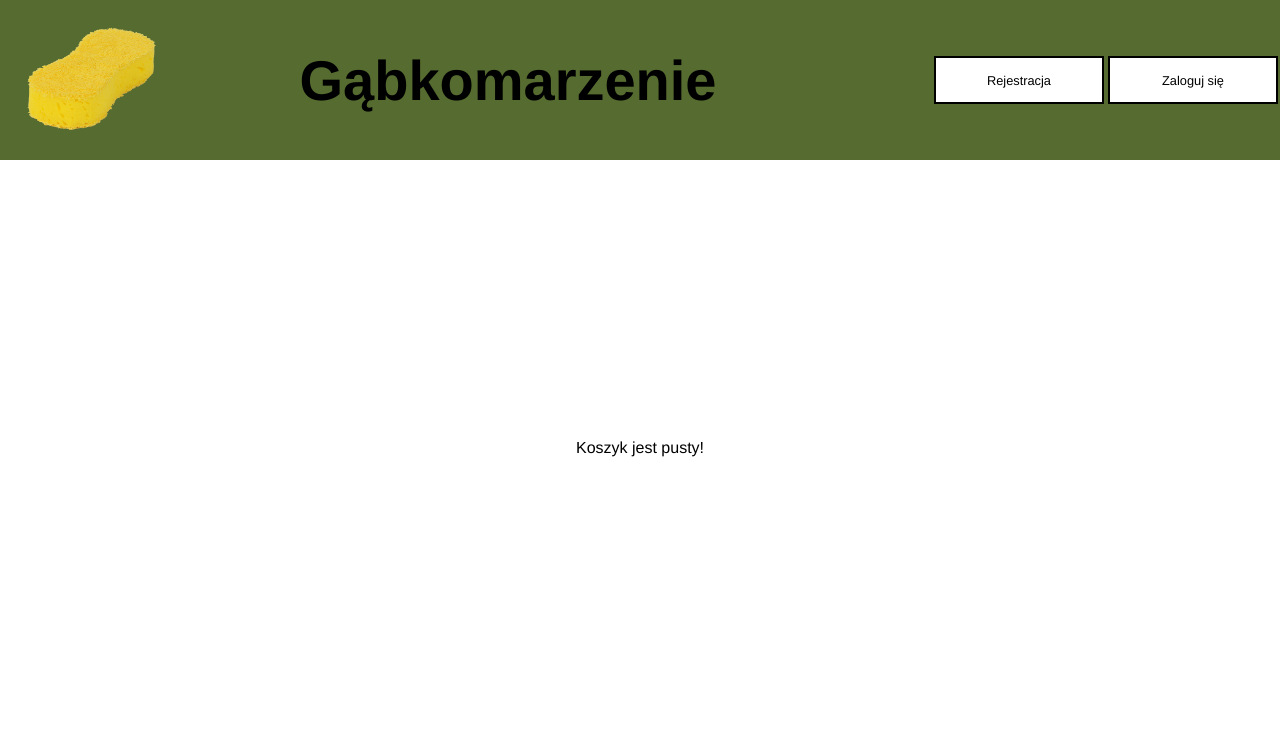
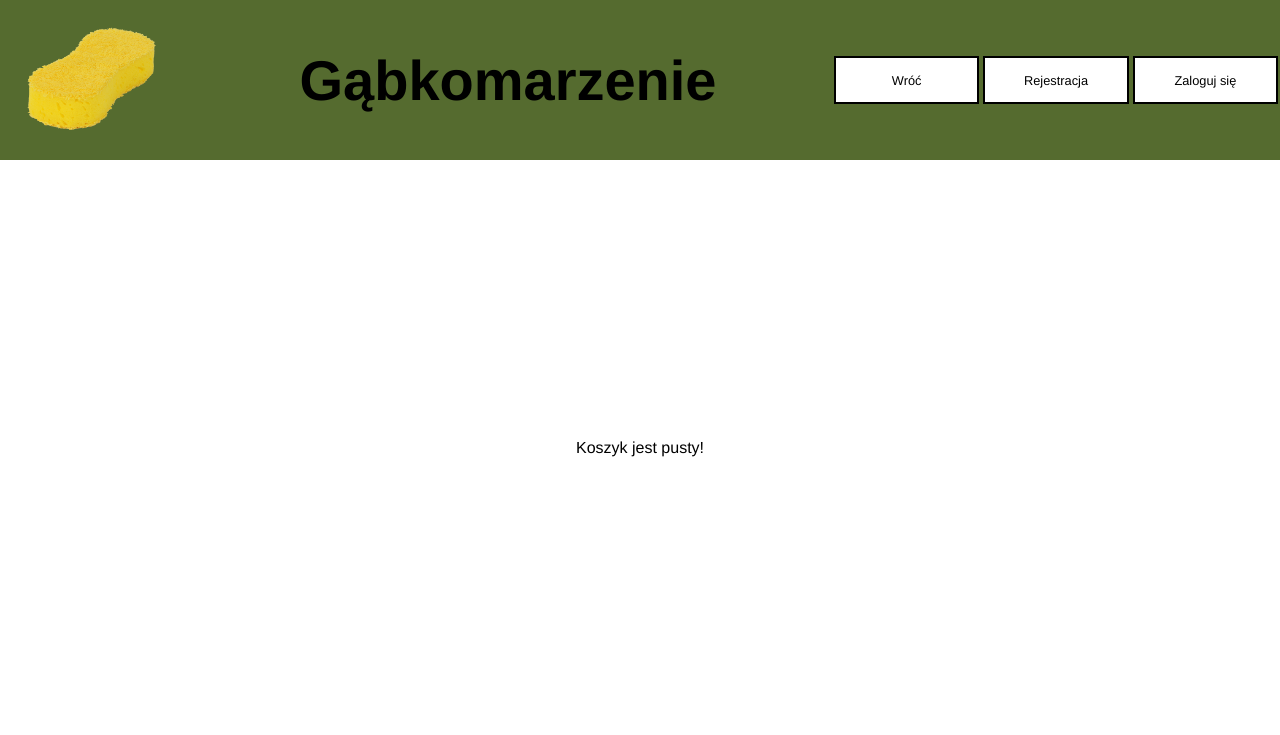
Before and after one commit to WolniewiczBartek/FirstOnlineShopPHP, a PHP site: page /sites/koszyk.php in a window 1280 px wide. Shown: the top 735 px of the page. Run offline with PHP 8.4, Linux system fonts and the light colour scheme.

Commit message:
Update koszyk.php

```diff
--- a/sites/koszyk.php
+++ b/sites/koszyk.php
@@ -73,9 +73,9 @@ OPOLE;
       if($_SESSION['username']!=""){
         echo "<script>document.getElementById('nazwa').innerHTML = '<a class=button href=./userinfo.php><div>Moje konto</div></a><a class=button href=../index.php><div>Wróć</div></a><a class=button href=../index.php?action=out><div>Wyloguj się</div></a>'</script>";
       }
-      else{
-        echo "<script>document.getElementById('nazwa').innerHTML = '<a class=button href=../index.php><div>Wróć</div></a><a class=button href=../index.php?action=reg><div>Rejestracja</div></a><a class=button href=../index.php?action=log><div>Zaloguj się</div></a>'</script>";
-      }
+    }
+    else{
+      echo "<script>document.getElementById('nazwa').innerHTML = '<a class=button href=../index.php><div>Wróć</div></a><a class=button href=../index.php?action=reg><div>Rejestracja</div></a><a class=button href=../index.php?action=log><div>Zaloguj się</div></a>'</script>";
     }
     if(isset($_GET['action'])){
       if($_GET['action']=="del"){
```
